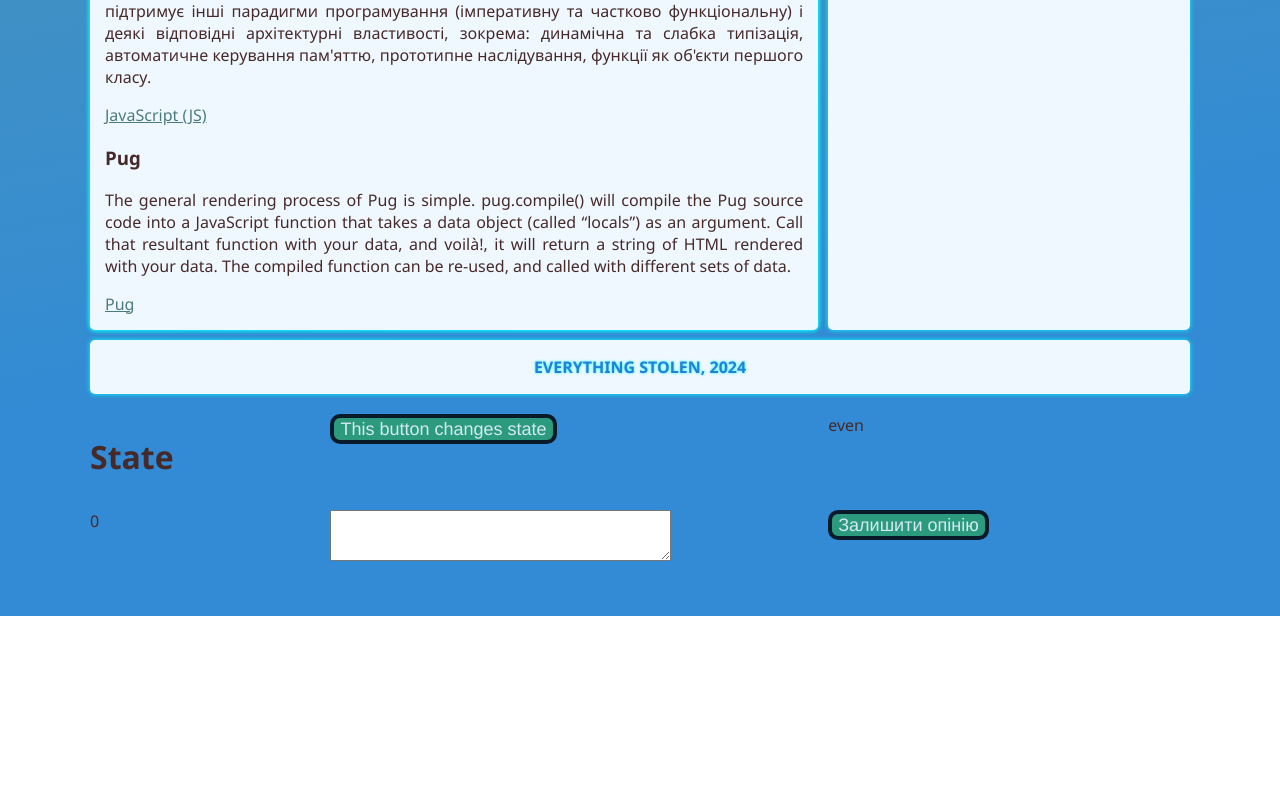
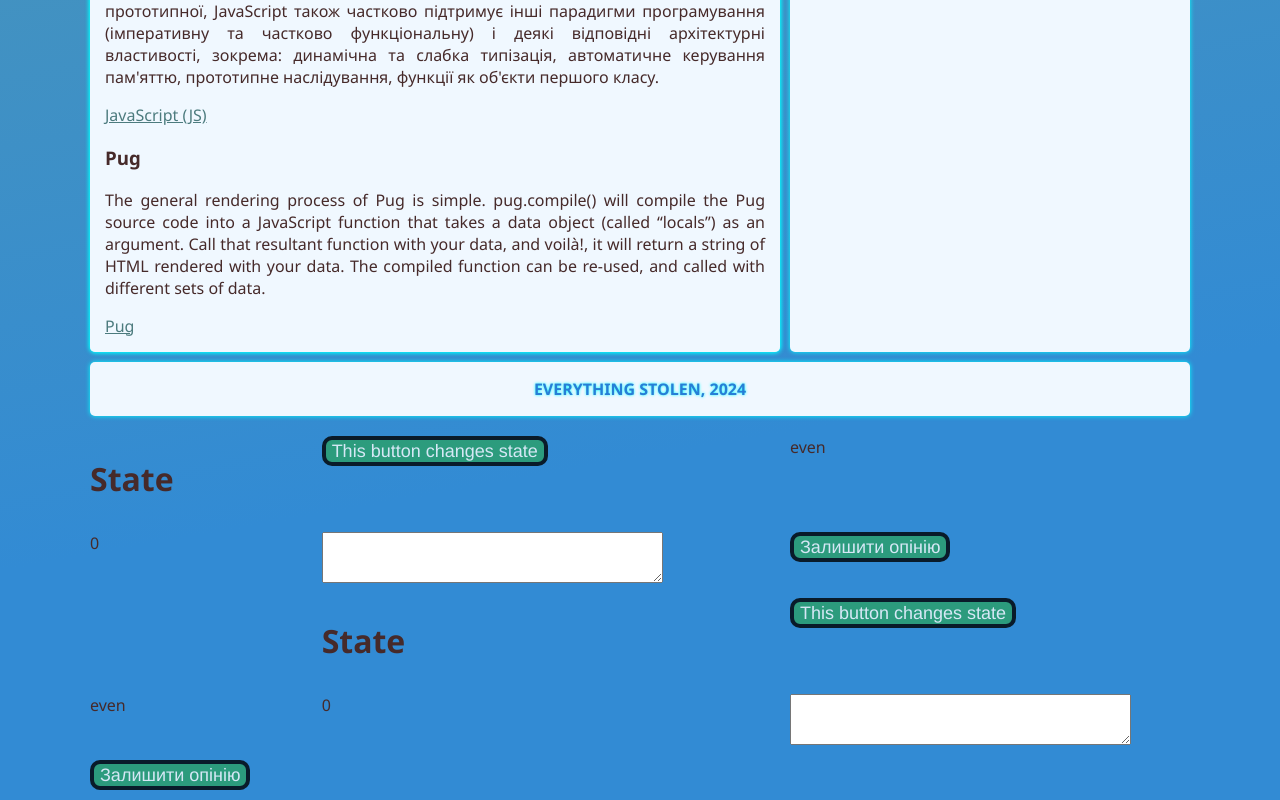
Before and after one commit to tztaras/app, a React (Create React App) app: page / in a window 1280 px wide. Shown: the part 1244-2044 px from the top of the page. Before the commit the page ends 1860 px from the top, so only its background shows below. Built offline with nearby package versions, Linux system fonts and the light colour scheme.

Commit message:
comp2 added

```diff
--- a/src/App/App.js
+++ b/src/App/App.js
@@ -7,6 +7,7 @@ import Sidebar from '../Sidebar/Sidebar';
 import Footer from '../Footer/Footer';
 import Error from '../Error/Error';
 import Comp1 from '../Comp/Comp1';
+import Comp2 from '../Comp/Comp2';
 import './App.css';
 
 
@@ -16,10 +17,13 @@ function App() {
     return (
 
             <div className='container'>
-            <Comp1/>
+            <Comp1 />
+            <Comp2/>
+
             <Router>
 
                     <Header />
+
                     <Sidebar/>
                     <Main />
                                 <Routes>
--- a/src/Comp/Comp2.js
+++ b/src/Comp/Comp2.js
@@ -1,8 +1,57 @@
+import React from 'react';
+import { useState } from 'react';
 
 
 function Comp2() {
+    const [count, setCount] = useState(0);
+    const [comment, setComment] = useState([]);
+
+    let textComment = React.createRef();
+
+
+
+
+    let handler = () => {
+        let currentCount = count;
+        currentCount++;
+        setCount(currentCount);
+
+
+
+    }
+
+
+    let addComment = () => {
+        let commentContent = textComment.current.value;
+        let comments = [...comment, commentContent];
+        setComment(comments);
+        textComment.current.value = '';
+    }
+
+
     return (
+
+
         <>
+            <h1>State</h1>
+            <div>
+                <button onClick={handler}>This button changes state</button>
+            </div>
+            <div>{count % 2 === 0 ? 'even' : 'odd' }</div>
+            <div>{count}</div>
+
+            <div><textarea name="" id="" cols="40" rows="3" ref={textComment}></textarea></div>
+
+            <div><button onClick={addComment}>Залишити опінію</button></div>
+
+            <ul>
+                {comment.map(
+                        (item, index) =>
+                            <li key={index.toString()}><i>{'"' + item + '"'}</i></li>
+                )}
+            </ul>
         </>
     );
 }
+
+export default Comp2;
--- a/src/Header/Header.js
+++ b/src/Header/Header.js
@@ -31,8 +31,6 @@ function Header() {
                         <li><NavLink to='/users'>Users</NavLink></li>
                         <li><NavLink to='/about'>About</NavLink></li>
                     </ul>
-
-
                 </nav>
 
 
```
Lines whose indentation alone changed are shown as unchanged.
